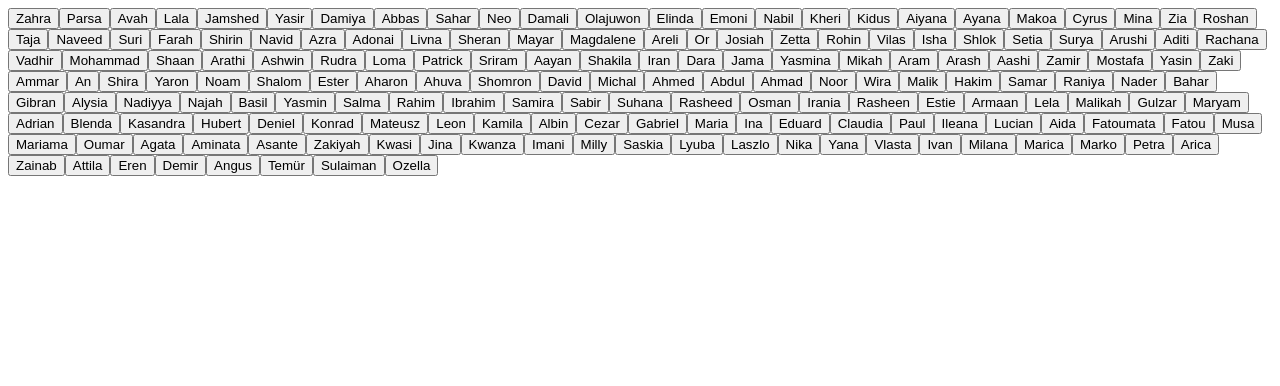
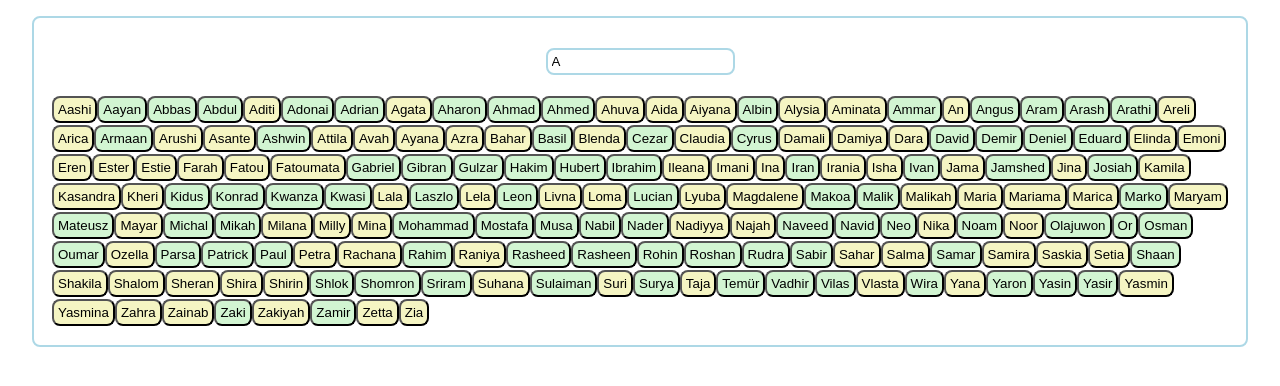
Before and after one commit to BethanL19/baby-names-react, a React (Create React App) app: page / in a window 1280 px wide. Shown: the top 386 px of the page. Built offline with nearby package versions, Linux system fonts and the light colour scheme; the HTML template or start-up script is replaced by a standard one.

Commit message:
buttons in place but search not working

```diff
--- a/src/App.tsx
+++ b/src/App.tsx
@@ -1,9 +1,14 @@
+import { useState } from "react";
 import { BabyNames } from "./baby-names";
+import { SearchBar } from "./searchBar";
+import "./style.css";
 
 function App(): JSX.Element {
+  const [typedSearch, setTypedSearch] = useState("A");
   return (
     <>
-      <BabyNames />
+      <SearchBar typedSearchState={typedSearch} />
+      <BabyNames typedSearchState={typedSearch} />
     </>
   );
 }
--- a/src/baby-names.tsx
+++ b/src/baby-names.tsx
@@ -1,22 +1,38 @@
 import { NamesDataInfo, namesData } from "./babyNamesData";
 
-interface BabyNameProps {
+interface BabyNameButtonProps {
   nameData: NamesDataInfo;
 }
 
-function BabyNameButton(props: BabyNameProps): JSX.Element {
+function BabyNameButton(props: BabyNameButtonProps): JSX.Element {
   return (
     <>
-      <button>{props.nameData.name}</button>
+      <button className={"nameButtons" + props.nameData.sex}>
+        {props.nameData.name}
+      </button>
     </>
   );
 }
 
-function BabyNames(): JSX.Element {
-  const namesArray = namesData.map((item, index) => (
+interface BabyNamesProps {
+  typedSearchState: string;
+}
+
+function BabyNames(props: BabyNamesProps): JSX.Element {
+  const sortedNamesData = [...namesData].sort((a, b) =>
+    a.name.localeCompare(b.name)
+  );
+
+  if (props.typedSearchState.length > 0) {
+    namesData.filter((who) => who.name.match(props.typedSearchState));
+  }
+
+  const namesArray = sortedNamesData.map((item, index) => (
     <BabyNameButton key={index} nameData={item} />
   ));
-  return <>{namesArray}</>;
+  return <div>{namesArray}</div>;
 }
 
 export { BabyNameButton, BabyNames };
+
+// centre buttons
--- /dev/null
+++ b/src/searchBar.tsx
@@ -0,0 +1,18 @@
+interface SearchBarProps {
+  typedSearchState: string;
+  // setTypedSearchState: string;
+}
+export function SearchBar(props: SearchBarProps): JSX.Element {
+  // const handleSearch = (searchWord: string) => props.setTypedSearchState(searchWord)
+
+  return (
+    <>
+      <input
+        className="searchBar"
+        placeholder="Search..."
+        value={props.typedSearchState}
+        // onChange={(event) => handleSearch(event.target.value)}
+      />
+    </>
+  );
+}
--- a/src/style.css
+++ b/src/style.css
@@ -1,3 +1,32 @@
 html {
-  font-family: "Work Sans", sans-serif;
+  font-family: "Roboto", sans-serif;
+  margin-top: 16px;
+  margin-bottom: 16px;
+  margin-left: 32px;
+  margin-right: 32px;
+  border: 2px solid lightblue;
+  border-radius: 8px;
+  padding: 10px;
 }
+
+.nameButtonsf {
+  background: rgb(245, 245, 195);
+  border-radius: 8px;
+  padding: 4px;
+  margin: 1px auto;
+}
+
+.nameButtonsm {
+  background: rgb(210, 245, 210);
+  border-radius: 8px;
+  padding: 4px;
+  margin: 1px auto;
+}
+
+.searchBar {
+  border: 2px solid lightblue;
+  border-radius: 8px;
+  padding: 4px;
+  margin: 20px auto;
+  display: block;
+}
```
